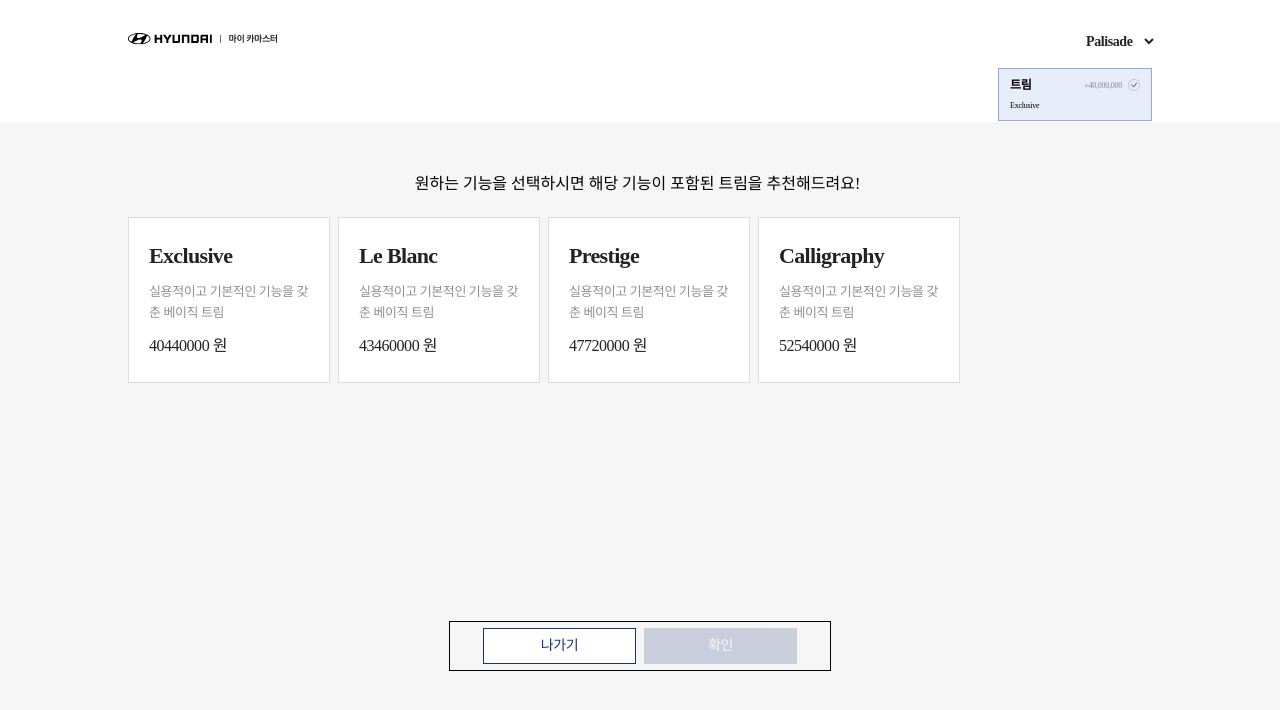
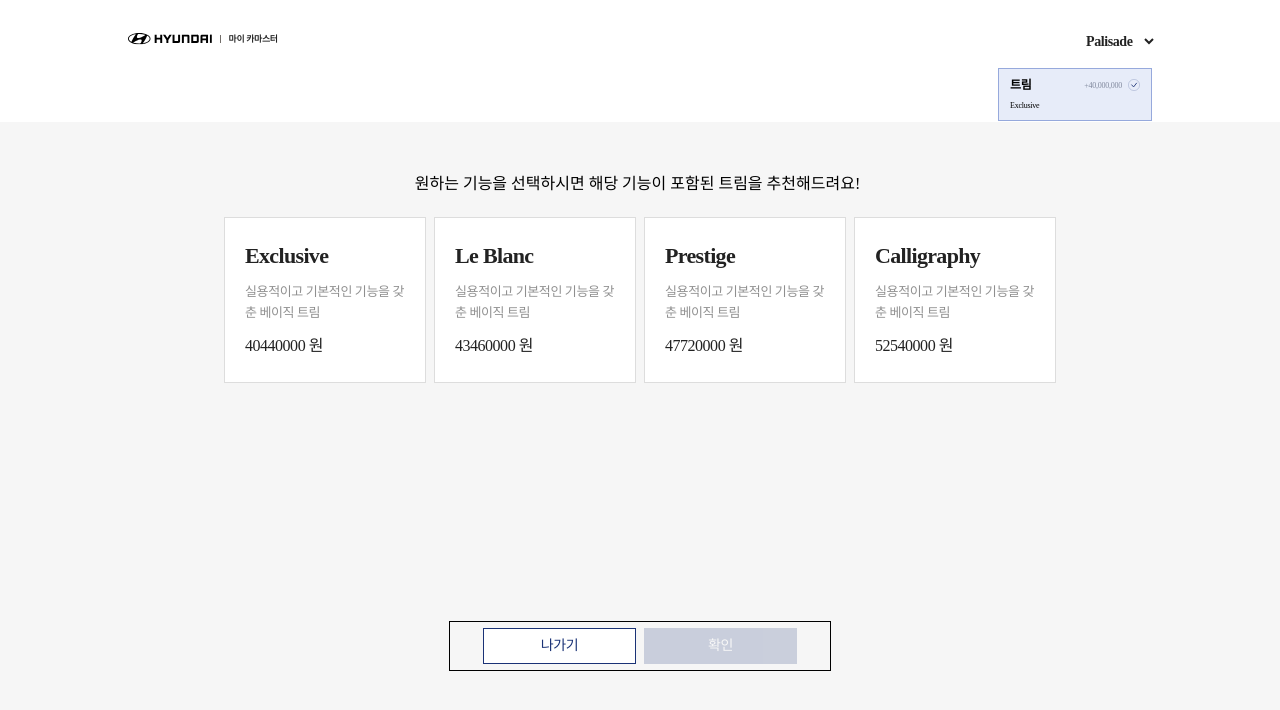
Before and after one commit to Hypersand/A5-Idle, a React (Vite) app in the folder frontend/Idle/: page /trim in a window 1280 px wide. Both pictures are taken after a click on the button "내게 맞는 트림 찾기". Shown: the top 710 px of the page. Built offline with nearby package versions, Linux system fonts and the light colour scheme; a web font is replaced by a local one.

Commit message:
[fix] trimBox위치 정렬

```diff
--- a/frontend/Idle/src/components/findTrim/FindTrimContentMain.jsx
+++ b/frontend/Idle/src/components/findTrim/FindTrimContentMain.jsx
@@ -60,5 +60,6 @@
 const StTrimBoxContainer = styled.div`
   display: flex;
   align-items: center;
+  justify-content: center;
   gap: 8px;
 `;
--- a/frontend/Idle/src/components/findTrim/TrimBox.jsx
+++ b/frontend/Idle/src/components/findTrim/TrimBox.jsx
@@ -2,6 +2,7 @@
 import TrimBoxOptionStatus from "./TrimBoxOptionStatus";
 
 function TrimBox({ name, desc, price, isActive = true, isSelected, optionStatus, onClick, car }) {
+  console.log(car);
   return (
     <StFindTrimTrimContainer
       onClick={isActive ? onClick : null}
@@ -29,7 +30,7 @@
   width: 200px;
   height: 164px;
   align-items: center;
-  justify-content: center;
+  justify-content: space-around;
   border: 1px solid ${({ theme }) => theme.Grey_2};
   background: ${({ theme, $isselected, $isactive }) =>
     $isselected ? theme.NavyBlue_5 : $isactive === "true" ? theme.White : theme.Grey_4};
```
